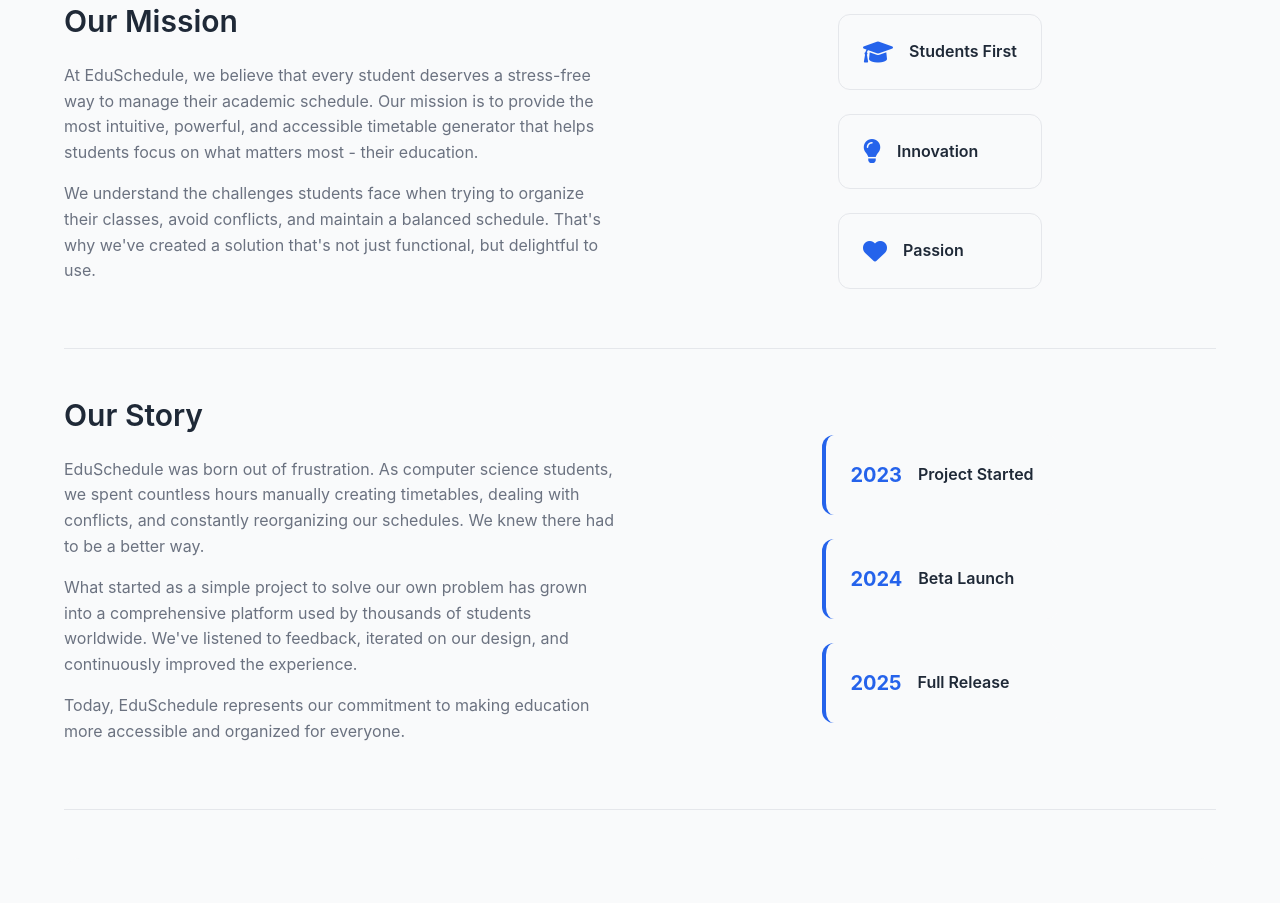
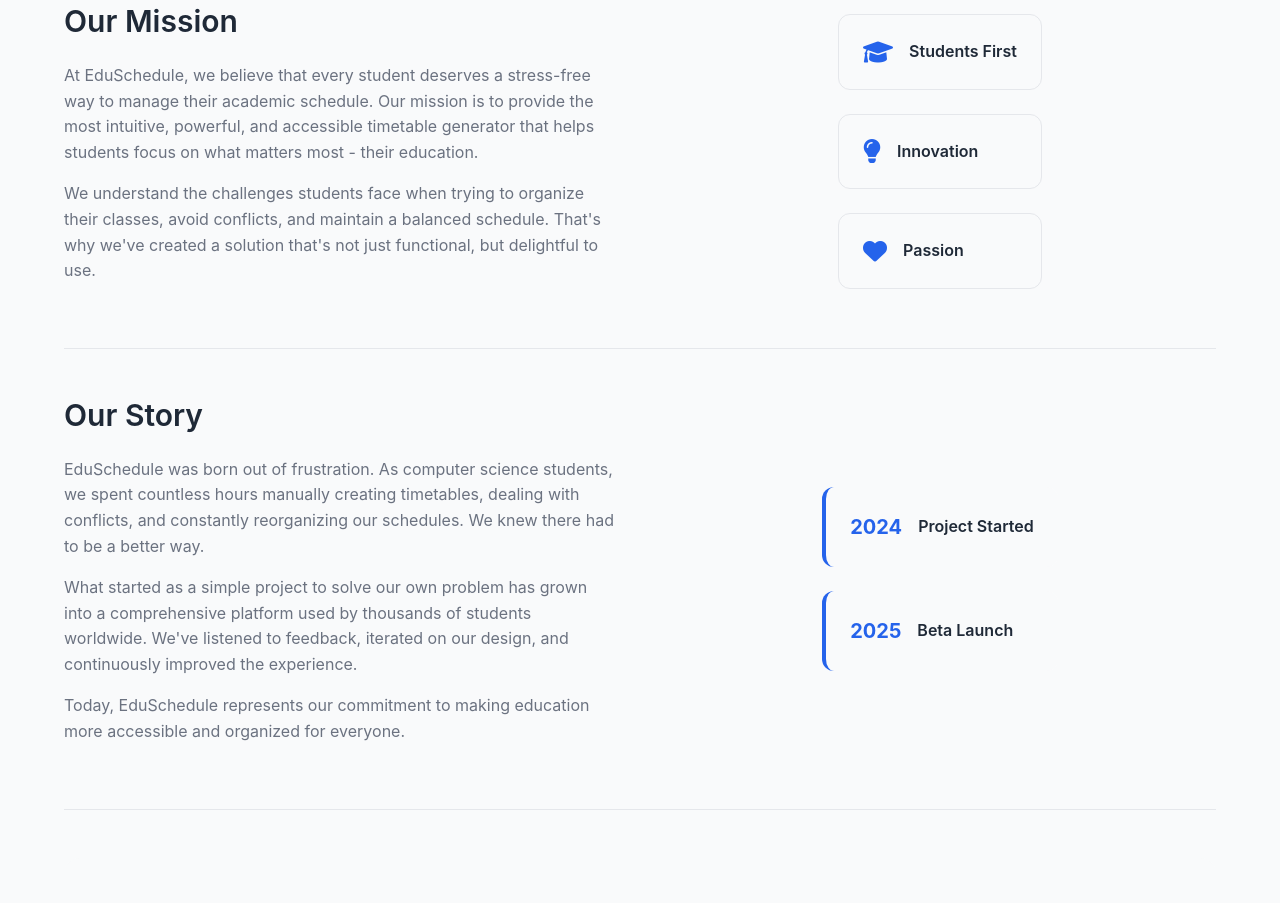
Before and after one commit to ansh-patel-repos/eduschedule, a plain HTML site: page about.html in a window 1280 px wide. Shown: the part 315-1218 px from the top of the page. Drawn offline with Linux system fonts and the light colour scheme.

Commit message:
improved about.html

```diff
--- a/about.html
+++ b/about.html
@@ -72,16 +72,12 @@
                     <div class="about-image">
                         <div class="story-timeline">
                             <div class="timeline-item">
-                                <div class="timeline-year">2023</div>
+                                <div class="timeline-year">2024</div>
                                 <div class="timeline-event">Project Started</div>
                             </div>
                             <div class="timeline-item">
-                                <div class="timeline-year">2024</div>
+                                <div class="timeline-year">2025</div>
                                 <div class="timeline-event">Beta Launch</div>
-                            </div>
-                            <div class="timeline-item">
-                                <div class="timeline-year">2025</div>
-                                <div class="timeline-event">Full Release</div>
                             </div>
                         </div>
                     </div>
```
